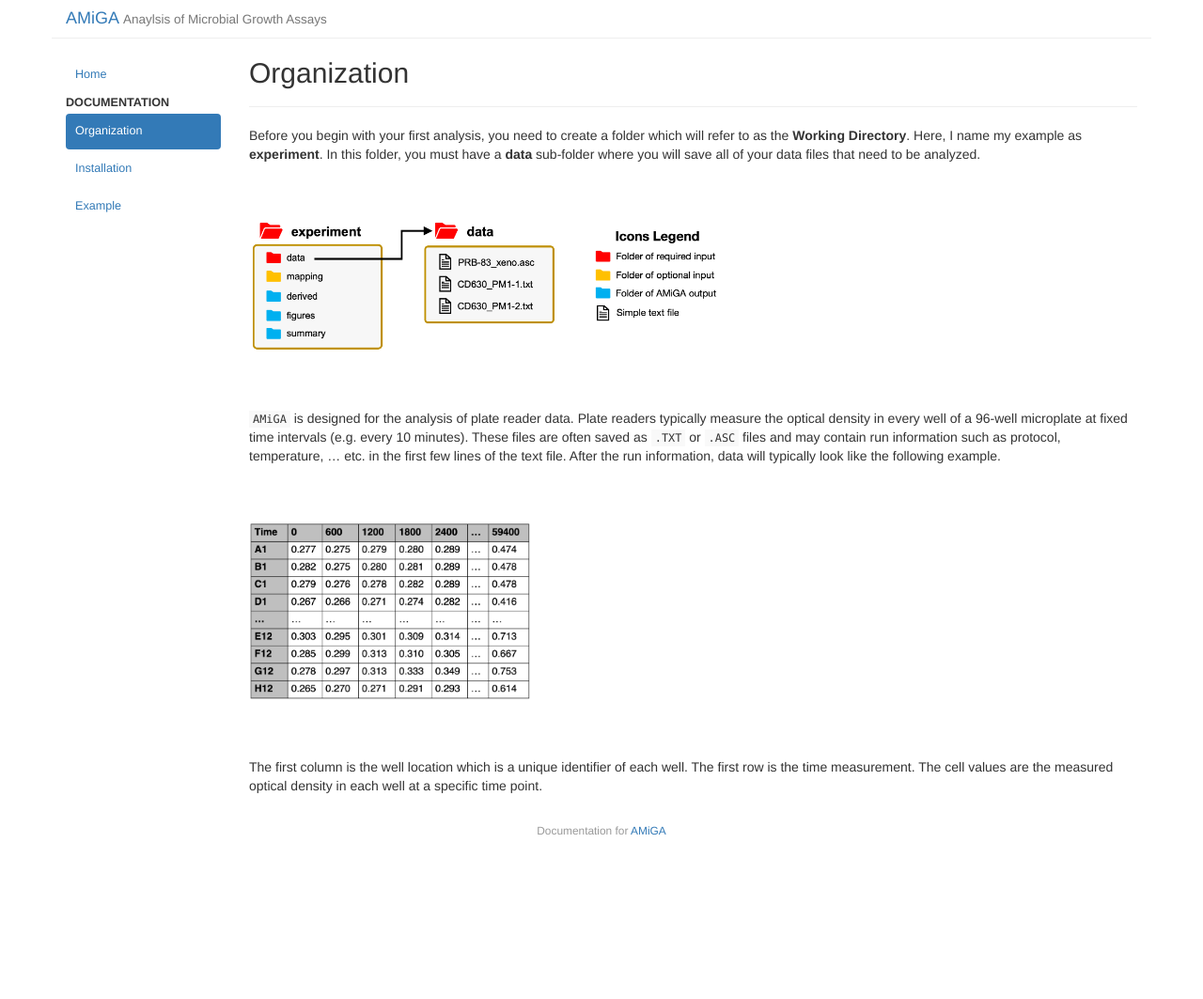
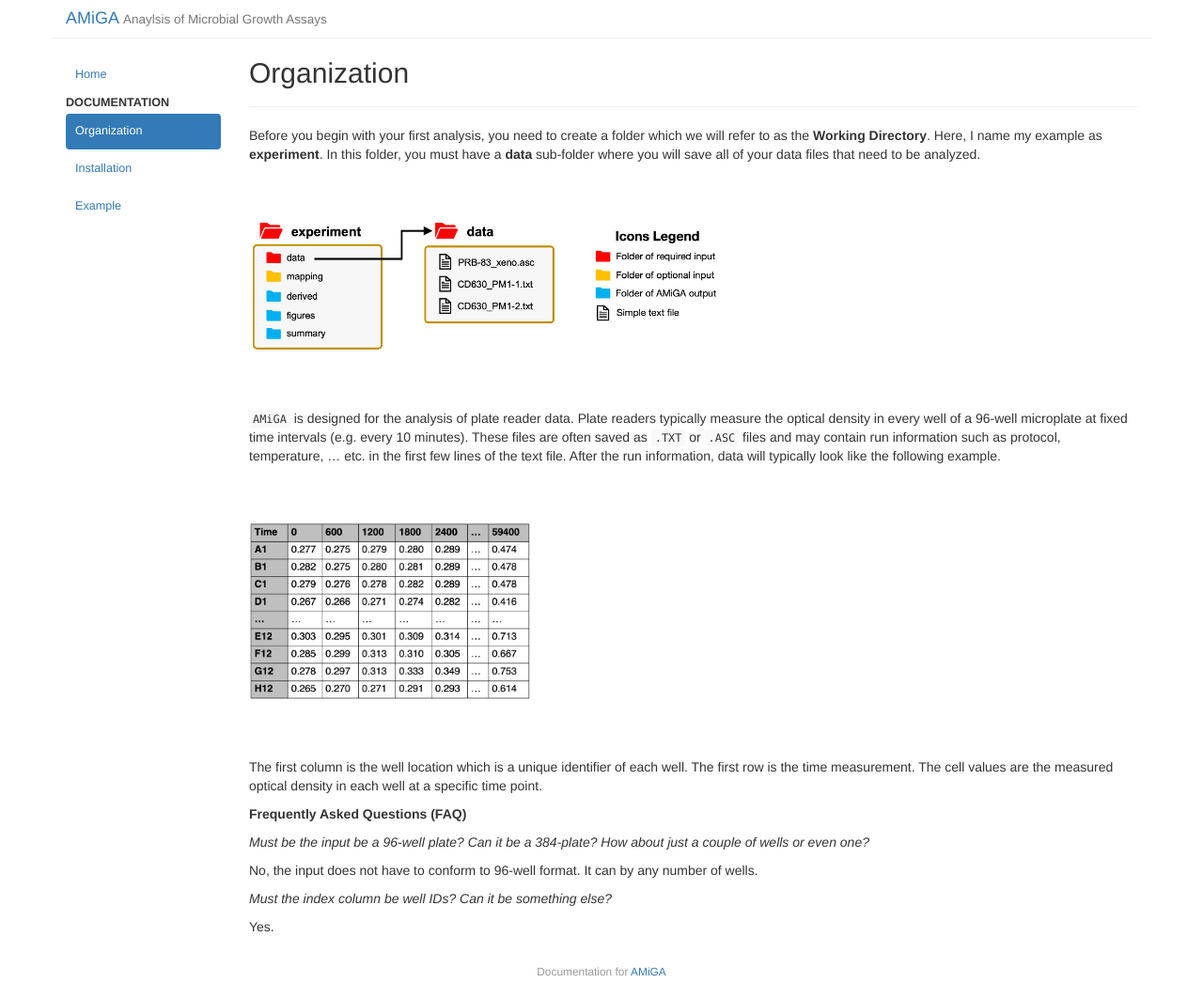
Before and after one commit to firasmidani/amiga, a Jekyll site: the page built from docs/_posts/2020-03-24-organization.md, in a window 1280 px wide. Shown: the whole page at 94% size. Built offline with Jekyll 4.4.1, drawn with Linux system fonts in a browser that asks for light colours; before the commit the page ends 913 px from its top, so only the background shows below that.

Commit message:
added FAQs

```diff
--- a/docs/_posts/2020-03-24-organization.md
+++ b/docs/_posts/2020-03-24-organization.md
@@ -5,7 +5,7 @@ category: doc
 date: 2020-03-24 19:33:36
 ---
 
-Before you begin with your first analysis, you need to create a folder which will refer to as the __Working Directory__. Here, I name my example as __experiment__. In this folder, you must have a __data__ sub-folder where you will save all of your data files that need to be analyzed.
+Before you begin with your first analysis, you need to create a folder which we will refer to as the __Working Directory__. Here, I name my example as __experiment__. In this folder, you must have a __data__ sub-folder where you will save all of your data files that need to be analyzed.
 
 <br /><br />
 
@@ -24,3 +24,14 @@ Before you begin with your first analysis, you need to create a folder which wil
 <br /><br />
 
 The first column is the well location which is a unique identifier of each well. The  first row is the time measurement. The cell values are the measured optical density in each well at a specific time point.
+
+
+__Frequently Asked Questions (FAQ)__
+
+*Must be the input be a 96-well plate? Can it be a 384-plate? How about just a couple of wells or even one?*
+
+No, the input does not have to conform to 96-well format. It can by any number of wells.
+
+*Must the index column be well IDs? Can it be something else?*
+
+Yes.
```
